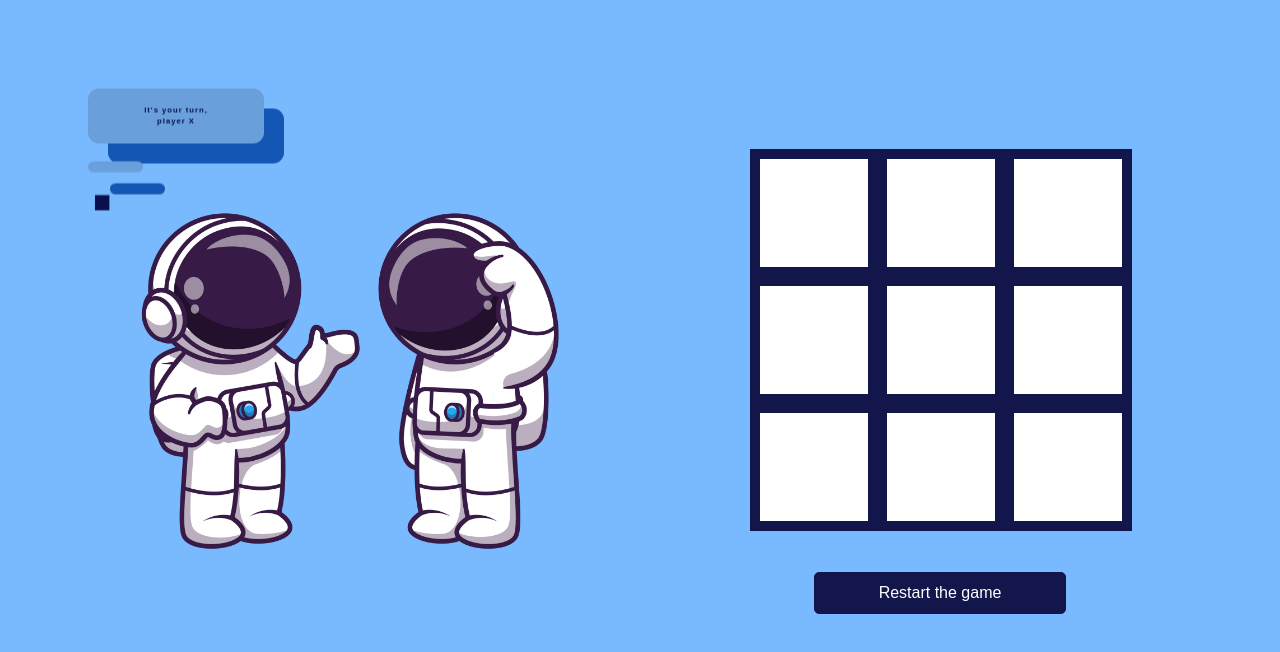
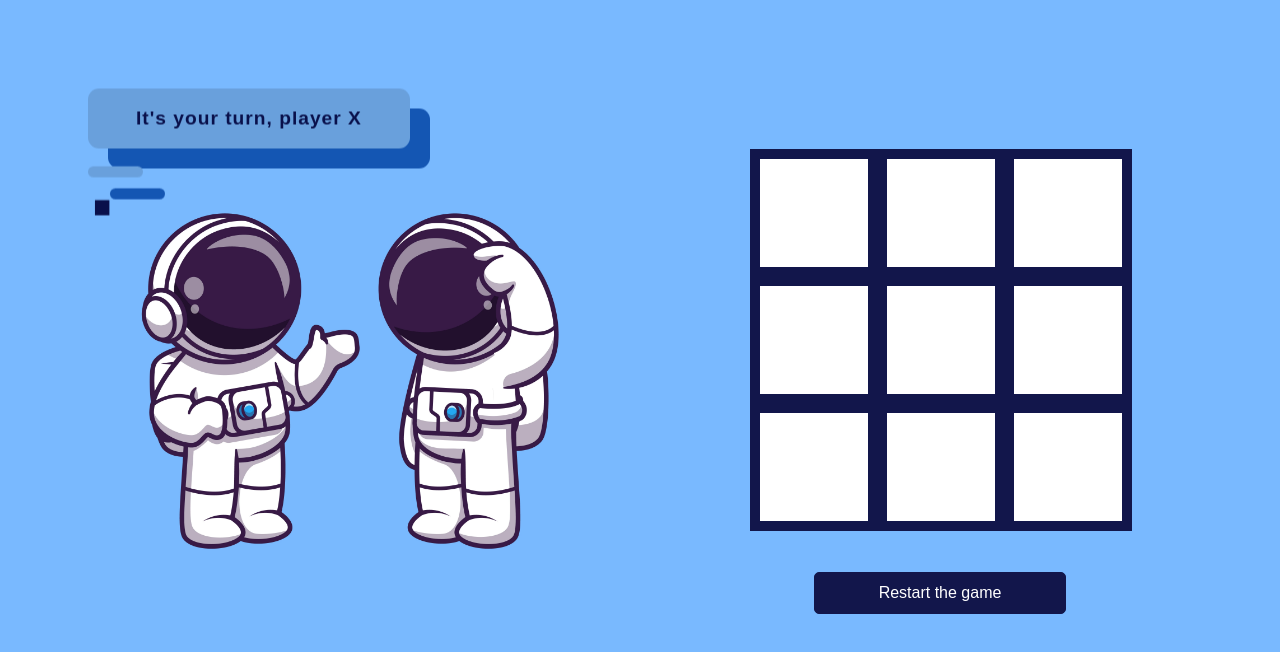
Before and after one commit to santhosh-sivkumar/Tic-Tac-Toe, a React app: page / in a window 1280 px wide. Shown: the part 144-796 px from the top of the page. Built offline with nearby package versions, Linux system fonts and the light colour scheme; a web font is replaced by a local one.

Commit message:
"Update margin and font size for .player-o and .player-x classes"

```diff
--- a/src/index.css
+++ b/src/index.css
@@ -173,7 +173,7 @@ h1 {
 }
 
 .player-o {
-  margin-left: 22rem;
+  margin-left: 16rem;
 }
 
 .player-x,
@@ -191,10 +191,9 @@ h1 {
   border-radius: 11px;
   width: max-content;
   box-shadow: 20px 20px var(--dark-blue);
-  font-size: 0.6vw;
+  font-size: 1.5vw;
   background-color: var(--light-grey);
   font-family: var(--speech-font);
-  width: 11rem;
 }
 
 .player-x:after,
```
